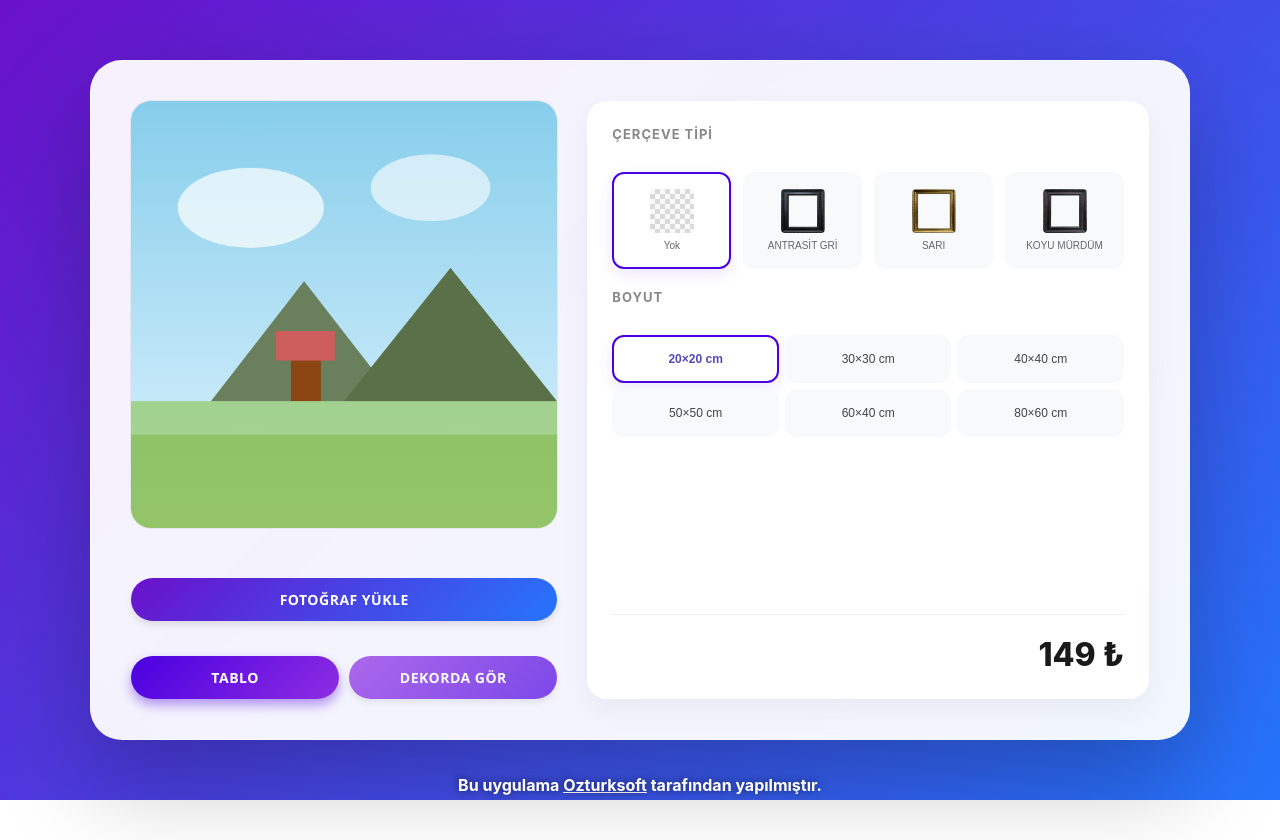
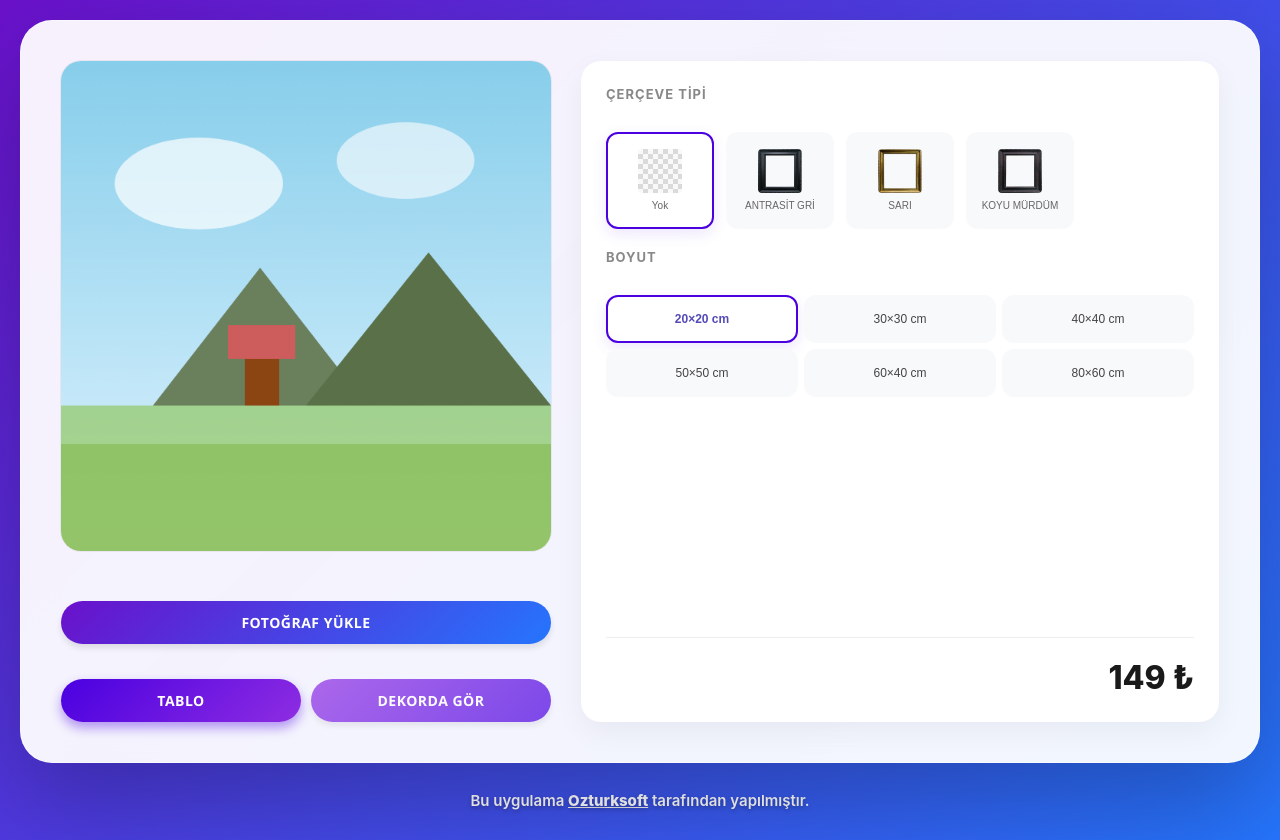
Before and after one commit to sametozturk01/cerceve-app, a React (Vite) app: page / in a window 1280 px wide. Before the commit the page ends 800 px from the top, so only its background shows below. Built offline with nearby package versions, Linux system fonts and the light colour scheme.

Commit message:
ilk commit: ilk deploy

```diff
--- a/src/App.css
+++ b/src/App.css
@@ -46,9 +46,19 @@ body {
 
 /* ── Sayfa sarmalayıcı ─────────────────────────── */
 .app-wrapper {
+  display: flex;
+  flex-direction: column;
+  min-height: 100dvh; /* Mobil uyumlu tam boy */
   width: 100%;
-  max-width: 1100px;
+  background: transparent !important; /* Arka planı body'den alsın */
+  margin: 0;
+  padding: 0;
+}
+
+.main-content {
+  flex: 1; /* Beyaz paneli ortada tutar ve footer'ı aşağı iter */
   display: flex;
+  align-items: center;
   justify-content: center;
 }
 
--- a/src/App.jsx
+++ b/src/App.jsx
@@ -11,28 +11,32 @@ function App() {
 
       {/* FOOTER - marginTop: 'auto' sayesinde en alta yapışır */}
       <footer style={{
-        position: 'absolute',
-        bottom: '5px', // Tam sıfıra yasladık (harfler kesilmesin diye 5px)
-        left: '0',
-        right: '0',
+  width: '100%',
   textAlign: 'center',
-        background: 'transparent',
+  padding: '10px 0',
+  marginTop: 'auto',
+  background: 'transparent', // Bant görüntüsünü tamamen yok eder
   border: 'none',
   outline: 'none'
 }}>
   <p style={{
-          fontSize: '16px',
+    fontSize: '15px',
     color: '#ffffff',
     margin: 0,
-          fontWeight: 'bold',
-          textShadow: '0px 0px 8px rgba(0,0,0,0.6)'
+    fontWeight: '600',
+    /* Yazı etrafındaki gölgeyi yumuşattık */
+    textShadow: '0 2px 4px rgba(0,0,0,0.3)'
   }}>
     Bu uygulama {" "}
     <a
       href="https://ozturksoft.net"
       target="_blank"
       rel="noopener noreferrer"
-            style={{ color: '#ffffff', textDecoration: 'underline' }}
+      style={{
+        color: '#ffffff',
+        textDecoration: 'underline',
+        fontWeight: '800'
+      }}
     >
       Ozturksoft
     </a>
```
Lines whose indentation alone changed are shown as unchanged.
